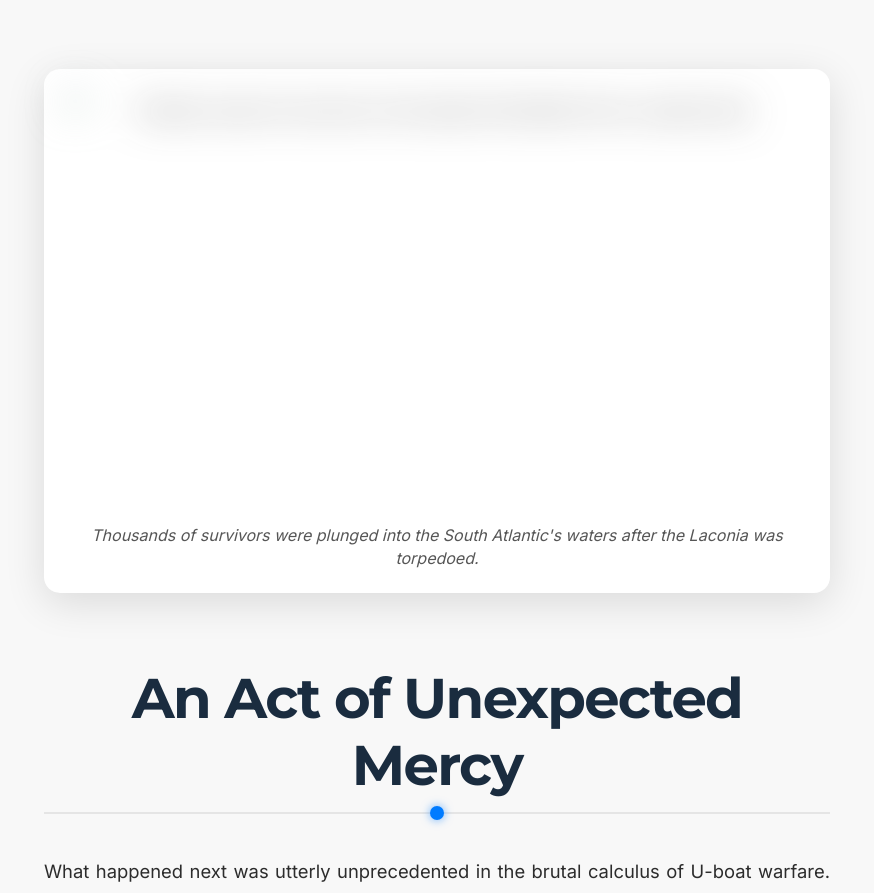
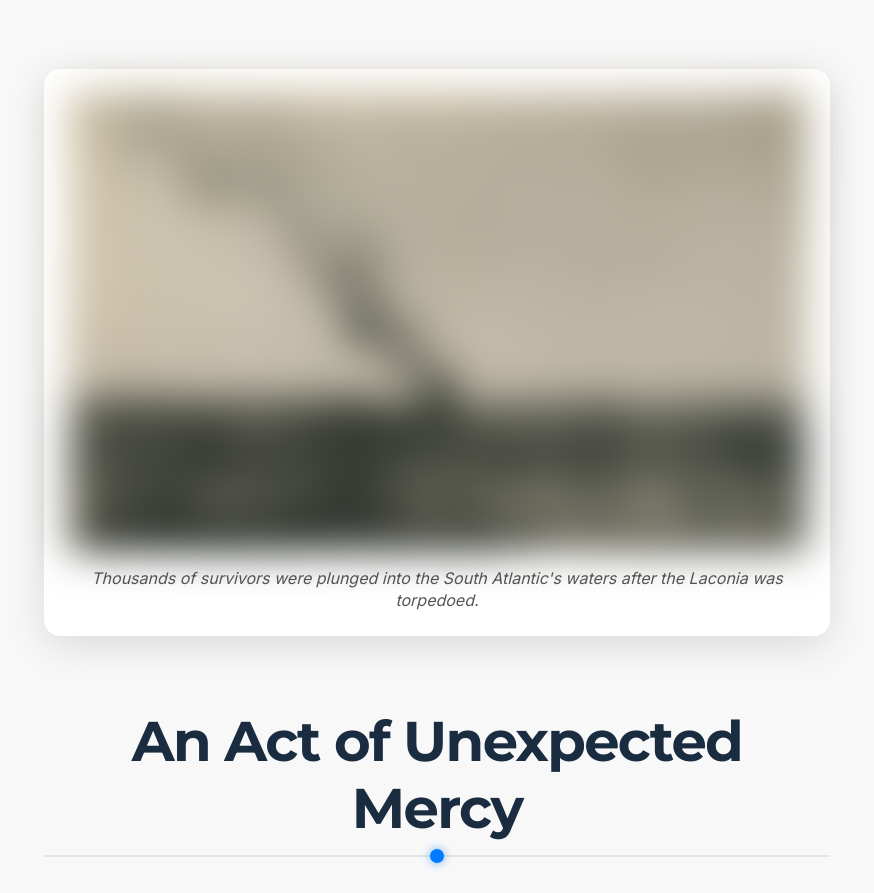
Before and after one commit to LeafBoyG/ArkeHistory, a website: page article/the-cross-of-the-laconia.html in a window 1280 px wide. Shown: the part 2001-2894 px from the top of the page, without its empty margins (203-1077 px from the left). Drawn offline with Linux system fonts and the light colour scheme.

Commit message:
laconia img

```diff
--- a/article/the-cross-of-the-laconia.html
+++ b/article/the-cross-of-the-laconia.html
@@ -68,8 +68,7 @@
             <figure>
                 <img
                     class="lazy blur-up"
-                    src="../images/laconia-sinking-blur.jpg"
-                    data-src="../images/laconia-sinking.jpg"
+                    src="../images/Cross-Of-Laconia/laconia.jpg"
                     alt="Chaotic scene of survivors in the water with debris from a sunken ship."
                     width="800"
                     height="450"> <figcaption>Thousands of survivors were plunged into the South Atlantic's waters after the Laconia was torpedoed.</figcaption>
```
Also changed, not shown: images/Cross-Of-Laconia/laconia.jpg (renamed from images/laconia.jpg).
